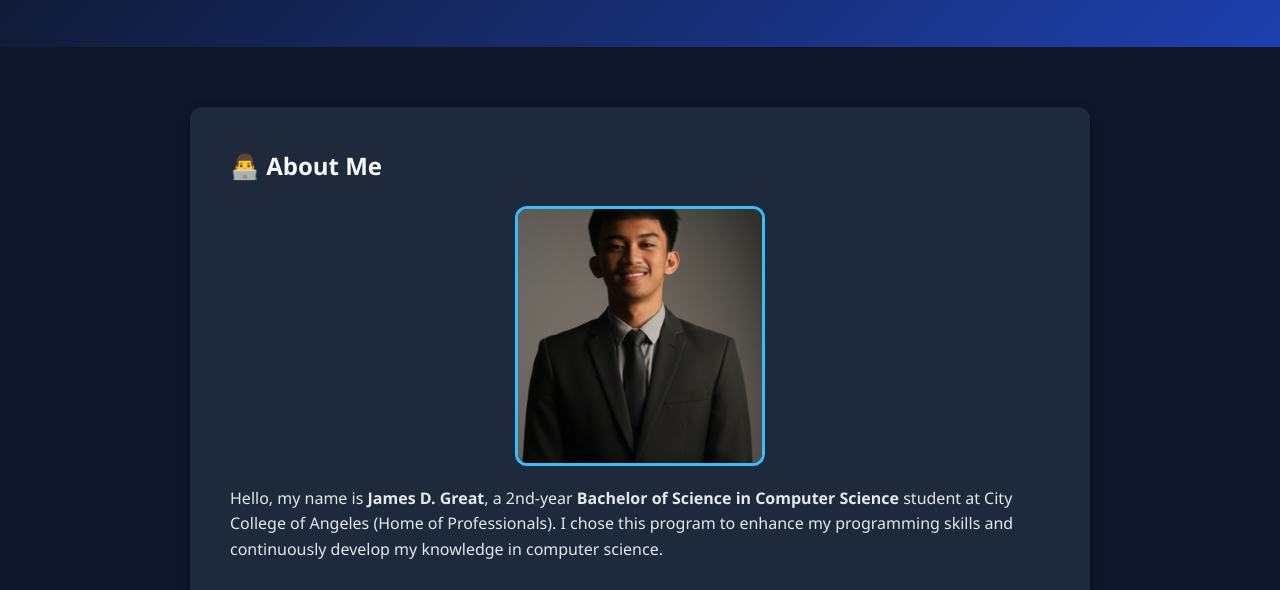
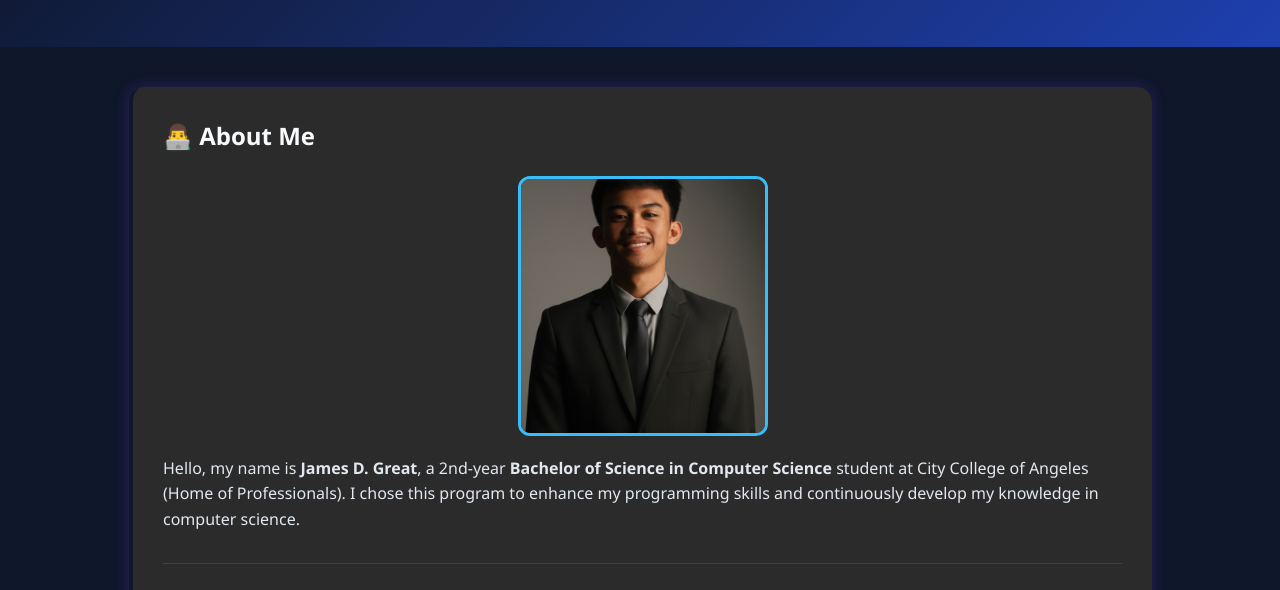
Before and after one commit to villarjames0550/700P-Lab-Projectss-, a plain HTML site: page index.html in a window 1280 px wide. Shown: the part 137-727 px from the top of the page. Drawn offline with Linux system fonts and the light colour scheme.

Commit message:
Update index.html

```diff
--- a/index.html
+++ b/index.html
@@ -35,12 +35,15 @@
     }
 
     section {
-      max-width: 900px;
-      margin: 60px auto;
-      background: #1e293b;
-      padding: 40px;
-      border-radius: 12px;
-      box-shadow: 0 2px 10px rgba(0,0,0,0.4);
+      width: 80%;
+        margin: 40px auto;
+        background: #2b2b2b;
+        padding: 30px 30px 40px 30px;
+        border-radius: 15px;
+        border-left: 5px solid transparent;
+        box-shadow: 0 0 15px rgba(124, 58, 237, 0.25);
+        background-clip: padding-box;
+        position: relative;
     }
 
     header {
```
